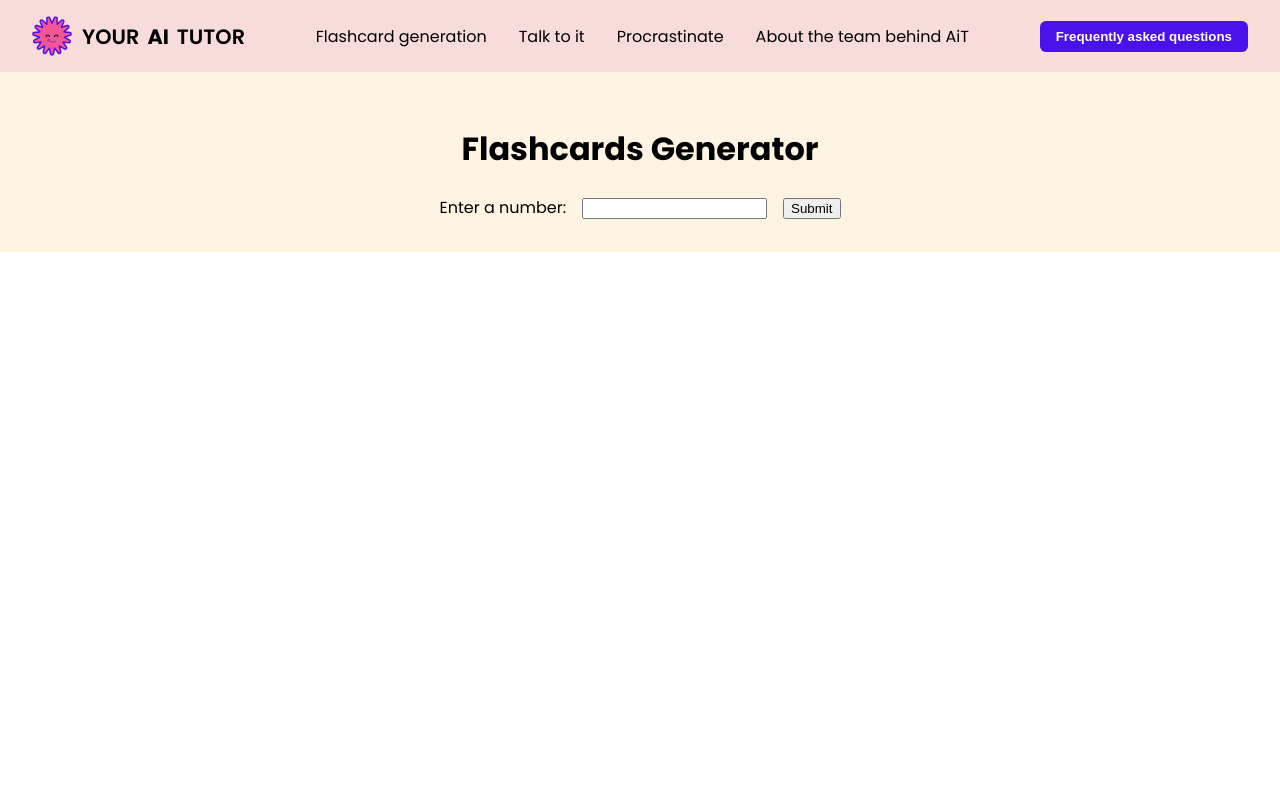
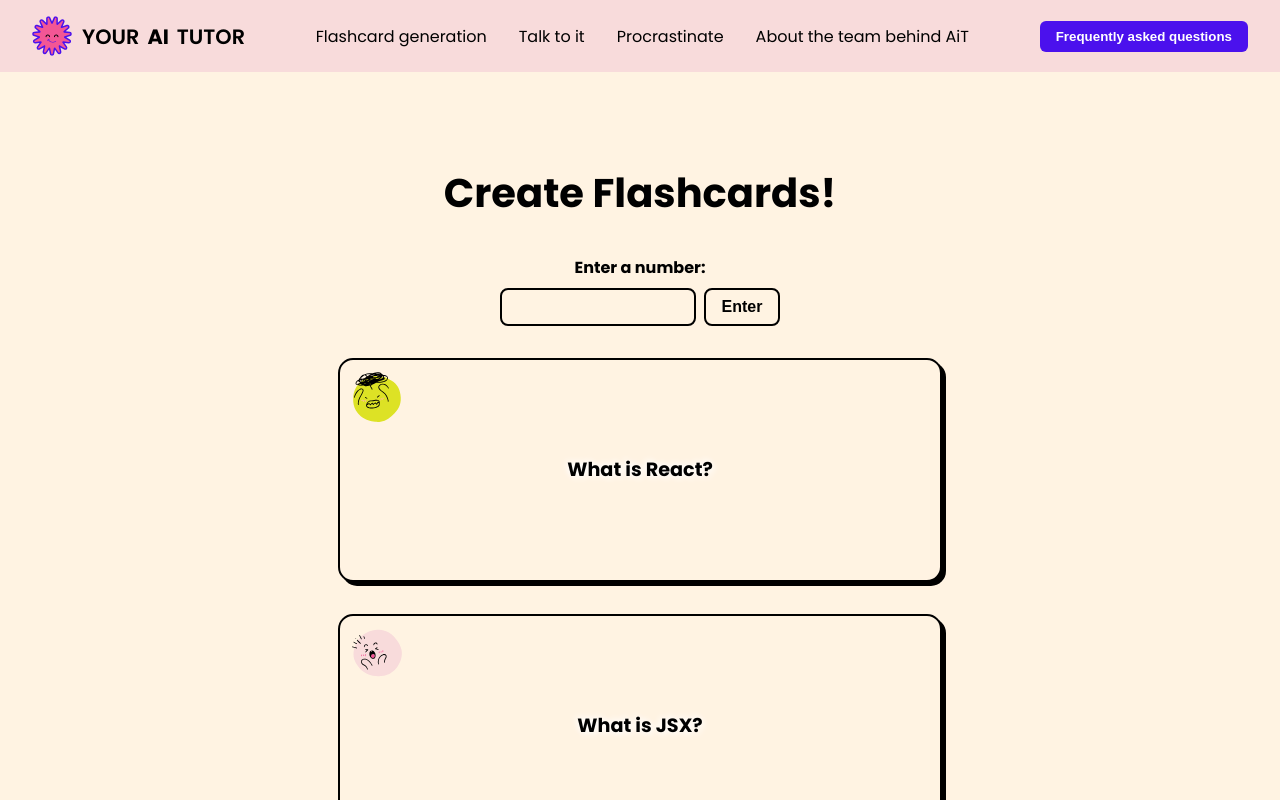
Before and after one commit to franzRasch/INF-3993_AI_Exam, a React (Create React App) app in the folder src/frontend/: page /flashcards in a window 1280 px wide. Shown: the top 800 px of the page. Built offline with nearby package versions, Linux system fonts and the light colour scheme.

Commit message:
added flashcards

```diff
--- a/src/frontend/public/index.html
+++ b/src/frontend/public/index.html
@@ -3,7 +3,10 @@
   <head>
     <meta charset="utf-8" />
     <link rel="icon" href="%PUBLIC_URL%/logo.ico" />
-    <link href="https://fonts.googleapis.com/css2?family=Poppins:wght@300;400;500;600;700&display=swap" rel="stylesheet" />
+    <link
+      href="https://fonts.googleapis.com/css2?family=Poppins:wght@300;400;500;600;700&display=swap"
+      rel="stylesheet"
+    />
     <meta name="viewport" content="width=device-width, initial-scale=1" />
     <meta name="theme-color" content="#000000" />
     <meta name="description" content="Your AI tutor" />
--- /dev/null
+++ b/src/frontend/src/css/FlashcardsPage.css
@@ -0,0 +1,107 @@
+.flashcards-page {
+  padding: 4rem 2rem;
+  text-align: center;
+  font-family: var(--font-main);
+}
+
+.flashcard-title {
+  font-size: 2.5rem;
+  margin-bottom: 2rem;
+}
+.flashcard-grid {
+  display: flex;
+  flex-direction: column;
+  align-items: center;
+  gap: 2rem;
+  margin-top: 2rem;
+}
+
+.flashcard-box {
+  width: 90%;
+  max-width: 600px;
+  height: 220px; /* increased height */
+  position: relative;
+  border: 2px solid #000;
+  border-radius: 15px;
+  cursor: pointer;
+  transition:
+    background-color 0.4s,
+    transform 0.3s ease;
+  display: flex;
+  align-items: center;
+  justify-content: center;
+  box-shadow: 4px 4px 0 #000;
+  overflow: hidden;
+}
+
+.flashcard-icon {
+  position: absolute;
+  top: 12px;
+  left: 12px;
+}
+
+.flashcard-icon img {
+  width: 50px;
+  height: 50px;
+}
+.flashcard-box:hover {
+  transform: scale(1.03);
+}
+
+.flashcard-text {
+  padding: 1rem;
+  text-align: center;
+  text-shadow:
+    2px 2px 6px rgba(255, 255, 255, 2),
+    -2px -2px 6px rgba(255, 255, 255, 2);
+}
+
+.flashcard-text h3 {
+  font-size: 1.2rem;
+  font-weight: bold;
+}
+
+/* INPUT SECTION */
+
+.user-input-wrapper {
+  display: flex;
+  flex-direction: column;
+  align-items: center;
+  margin-bottom: 2rem;
+}
+
+.user-input-wrapper label {
+  font-size: 1rem;
+  margin-bottom: 0.5rem;
+  font-weight: bold;
+}
+
+.input-group {
+  display: flex;
+  align-items: center;
+  gap: 0.5rem;
+}
+
+.input-group input {
+  padding: 0.5rem 1rem;
+  font-size: 1rem;
+  border: 2px solid #000;
+  border-radius: 8px;
+  background-color: var(--peach-cream);
+  width: 160px;
+}
+
+.submit-button {
+  padding: 0.5rem 1rem;
+  font-size: 1rem;
+  font-weight: bold;
+  background-color: var(--yellow-soft);
+  border: 2px solid #000;
+  border-radius: 8px;
+  cursor: pointer;
+  transition: transform 0.2s;
+}
+
+.submit-button:hover {
+  transform: scale(1.05);
+}
--- a/src/frontend/src/pages/FlashcardsPage.js
+++ b/src/frontend/src/pages/FlashcardsPage.js
@@ -1,79 +1,75 @@
 import React, { useState } from 'react';
+import '../css/FlashcardsPage.css';
+import icon1 from '../assets/doodles/11.svg';
+import icon2 from '../assets/doodles/12.svg';
+import icon3 from '../assets/doodles/13.svg';
+import icon4 from '../assets/doodles/14.svg';
+import icon5 from '../assets/doodles/15.svg';
+import icon6 from '../assets/doodles/16.svg';
+
+const iconSet = [icon1, icon2, icon3, icon4, icon5, icon6];
+const colorSet = [
+  { base: 'var(--peach-cream)', highlight: 'var(--yellow-lime)' },
+  { base: 'var(--peach-cream)', highlight: 'var(--light-pink)' },
+  { base: 'var(--peach-cream)', highlight: 'var(--orange)' },
+  { base: 'var(--peach-cream)', highlight: 'var(--hot-pink)' },
+  { base: 'var(--peach-cream)', highlight: 'var(--aqua)' },
+  { base: 'var(--peach-cream)', highlight: 'var(--soft-yellow)' },
+];
+
+const flashcards = [
+  { front: 'What is React?', back: 'A JS library for building UIs' },
+  { front: 'What is JSX?', back: 'A syntax extension for JavaScript' },
+  { front: 'What is a hook?', back: 'Functions to manage state and side effects' },
+  { front: 'What is useState?', back: 'A hook to manage component state' },
+  { front: 'What is useEffect?', back: 'A hook to manage side effects' },
+  { front: 'What is props?', back: 'Inputs passed into components' },
+  { front: 'What is JSX?', back: 'A syntax extension for JavaScript' },
+];
 
 export default function FlashcardsPage() {
-  const [number, setNumber] = useState('');
-  const [response, setResponse] = useState('');
-  const [loading, setLoading] = useState(false);
+  const [userInput, setUserInput] = useState('');
+  return (
+    <div className="flashcards-page">
+      <h1 className="flashcard-title">Create Flashcards!</h1>
+      <div className="user-input-wrapper">
+        <label htmlFor="userInput">Enter a number:</label>
+        <div className="input-group">
+          <input type="text" id="userInput" value={userInput} onChange={e => setUserInput(e.target.value)} />
+          <button className="submit-button" onClick={() => alert(`Submitted: ${userInput}`)}>
+            Enter
+          </button>
+        </div>
+      </div>
 
-  const handleSubmit = async e => {
-    e.preventDefault();
-    setResponse('');
-    setLoading(true);
-
-    const res = await fetch('http://localhost:8000/flashcards/create', {
-      method: 'POST',
-      headers: {
-        'Content-Type': 'application/json',
-      },
-      body: JSON.stringify({ user_input: number }),
-    });
-
-    if (!res.ok) {
-      setResponse('Error from server.');
-      setLoading(false);
-      return;
-    }
-
-    const reader = res.body.getReader();
-    const decoder = new TextDecoder();
-
-    let fullText = '';
-    while (true) {
-      const { value, done } = await reader.read();
-      if (done) break;
-
-      const chunk = decoder.decode(value, { stream: true });
-      const lines = chunk.split('\n').filter(Boolean);
-
-      for (const line of lines) {
-        const data = JSON.parse(line);
-        if (data.stream) {
-          fullText += data.stream;
-          setResponse(prev => prev + data.stream);
-        }
-      }
-    }
-
-    setLoading(false);
-  };
-
-  return (
-    <div style={{ padding: '2rem' }}>
-      <h1>Flashcards Generator</h1>
-      <form onSubmit={handleSubmit}>
-        <label>
-          Enter a number:
-          <input
-            type="number"
-            value={number}
-            onChange={e => setNumber(e.target.value)}
-            required
-            style={{ marginLeft: '1rem' }}
-          />
-        </label>
-        <button type="submit" style={{ marginLeft: '1rem' }}>
-          Submit
-        </button>
-      </form>
-
-      {loading && <p>Loading...</p>}
-
-      {response && (
-        <div style={{ marginTop: '2rem', whiteSpace: 'pre-wrap' }}>
-          <strong>Response:</strong>
-          <p>{response}</p>
-        </div>
-      )}
+      <div className="flashcard-grid">
+        {flashcards.map((card, index) => {
+          const icon = iconSet[index % iconSet.length];
+          const { base, highlight } = colorSet[index % colorSet.length];
+          return (
+            <Flashcard key={index} front={card.front} back={card.back} color={base} highlight={highlight} icon={icon} />
+          );
+        })}
+      </div>
     </div>
   );
 }
+
+function Flashcard({ front, back, color, highlight, icon }) {
+  const [flipped, setFlipped] = useState(false);
+
+  return (
+    <div
+      className={`flashcard-box ${flipped ? 'flipped' : ''}`}
+      style={{ backgroundColor: flipped ? highlight : color }}
+      onClick={() => setFlipped(!flipped)}
+    >
+      <div className="flashcard-icon">
+        <img src={icon} alt="icon" />
+      </div>
+      <div className="flashcard-text">
+        <h3>{flipped ? back : front}</h3>
+      </div>
+    </div>
+  );
+}
```
